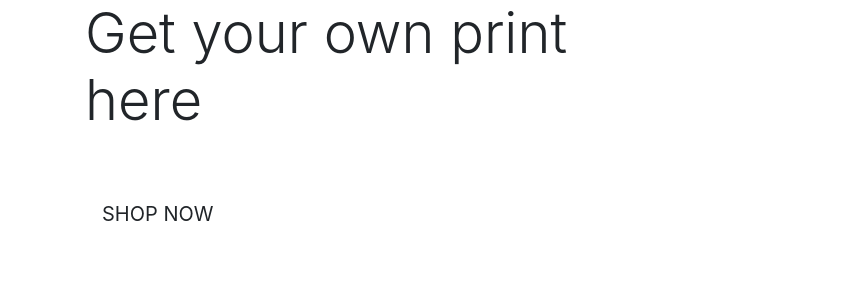
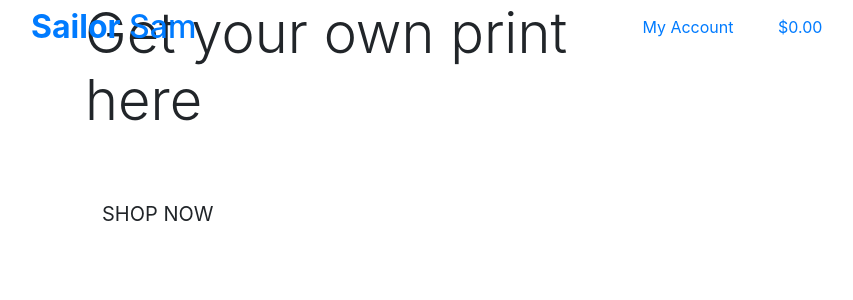
Before and after one commit to Nyberg988/AibelSinceAthletic, a Django app: page / in a window 1280 px wide. Shown: the top 300 px of the page, without its empty margins (0-853 px from the left). Run offline with Django 3.2, Linux system fonts and the light colour scheme; some libraries are stand-ins or nearby versions.

Commit message:
added main page header

```diff
--- a/templates/base.html
+++ b/templates/base.html
@@ -32,7 +32,53 @@
     <title>Sailor Sam {% block extra_title %}{% endblock %}</title>
   </head>
   <body>
-    <header class="container-fluid fixed-top"></header>
+    <header class="container-fluid fixed-top">
+        <div class="row">
+            <div class="col-12 col-lg-4 my-auto py-1 py-lg-0 text-center text-lg-left">
+                <a href="{% url 'home' %}" class="nav-link main-logo-link">
+                    <h2 class="logo-font text-black my-0"><strong>Sailor</strong> Sam</h2>
+                </a>
+            </div>
+            <div class="col-12 col-lg-4 my-auto py-1 py-lg-0">
+                <ul class="list-inline list-unstyled text-center text-lg-right my-0">
+                    <li class="list-inline-item dropdown">
+                        <a class="text-black nav-link" href="#" id="user-options" data-toggle="dropdown" aria-haspopup="true" aria-expanded="false">
+                            <div class="text-center">
+                                <div><i class="fas fa-user fa-lg"></i></div>
+                                <p class="my-0">My Account</p>
+                            </div>
+                        </a>
+                        <div class="dropdown-menu border-0" aria-labelledby="user-options">
+                            {% if request.user.is_authenticated %}
+                                {% if request.user.is_superuser %}
+                                    <a href="" class="dropdown-item">Product Management</a>
+                                {% endif %}
+                                <a href="" class="dropdown-item">My Profile</a>
+                                <a href="{% url 'account_logout' %}" class="dropdown-item">Logout</a>
+                            {% else %}
+                                <a href="{% url 'account_signup' %}" class="dropdown-item">Register</a>
+                                <a href="{% url 'account_login' %}" class="dropdown-item">Login</a>
+                            {% endif %}
+                        </div>
+                    </li>
+                    <li class="list-inline-item">
+                        <a class="{% if grand_total %}text-info font-weight-bold{% else %}text-black{% endif %} nav-link" href="">
+                            <div class="text-center">
+                                <div><i class="fas fa-shopping-bag fa-lg"></i></div>
+                                <p class="my-0">
+                                    {% if grand_total %}
+                                        ${{ grand_total|floatformat:2 }}
+                                    {% else %}
+                                        $0.00
+                                    {% endif %}
+                                </p>
+                            </div>
+                        </a>
+                    </li>
+                </ul>
+            </div>
+        </div>
+    </header>
 
     {% if messages %}
         <div class="message-container"></div>
```
